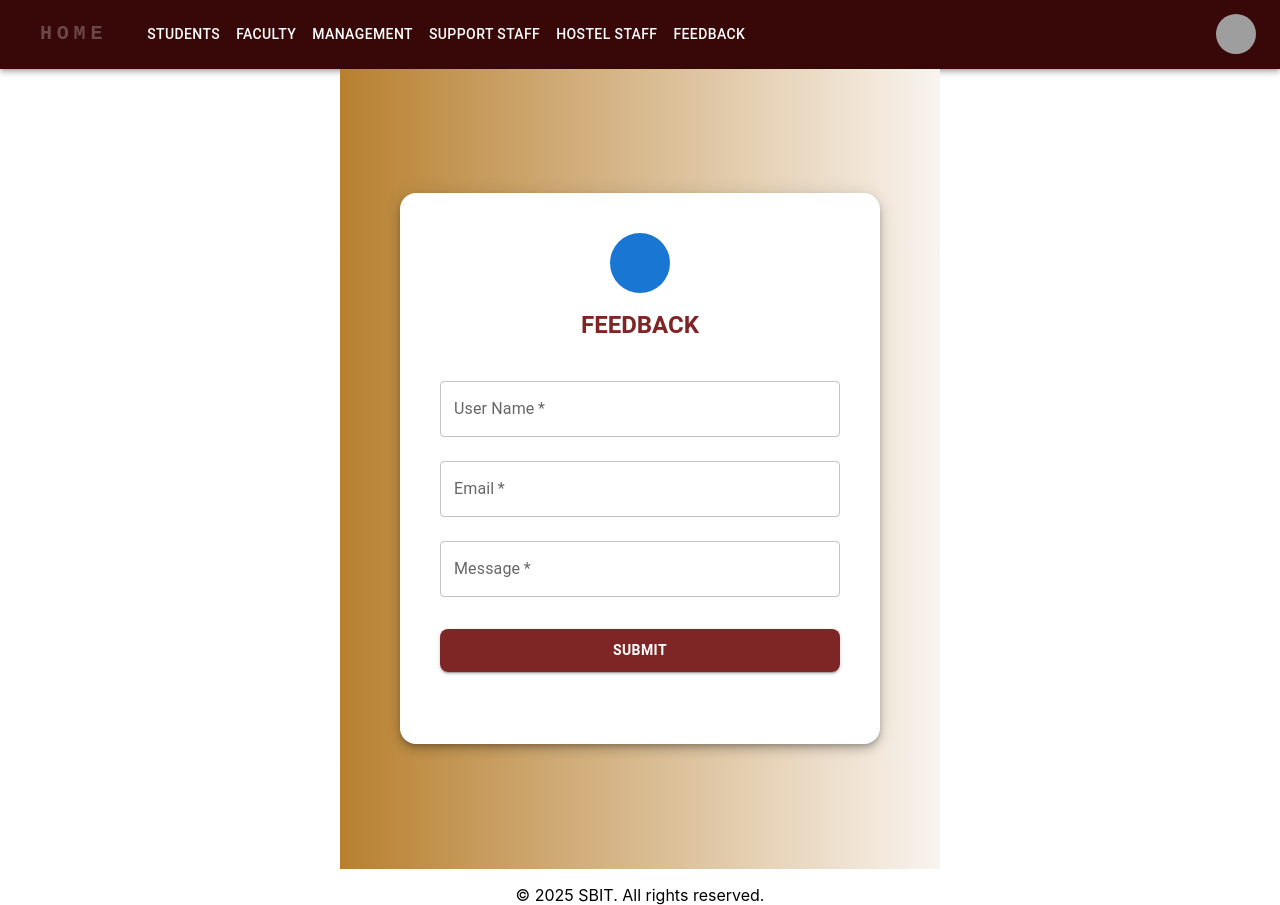
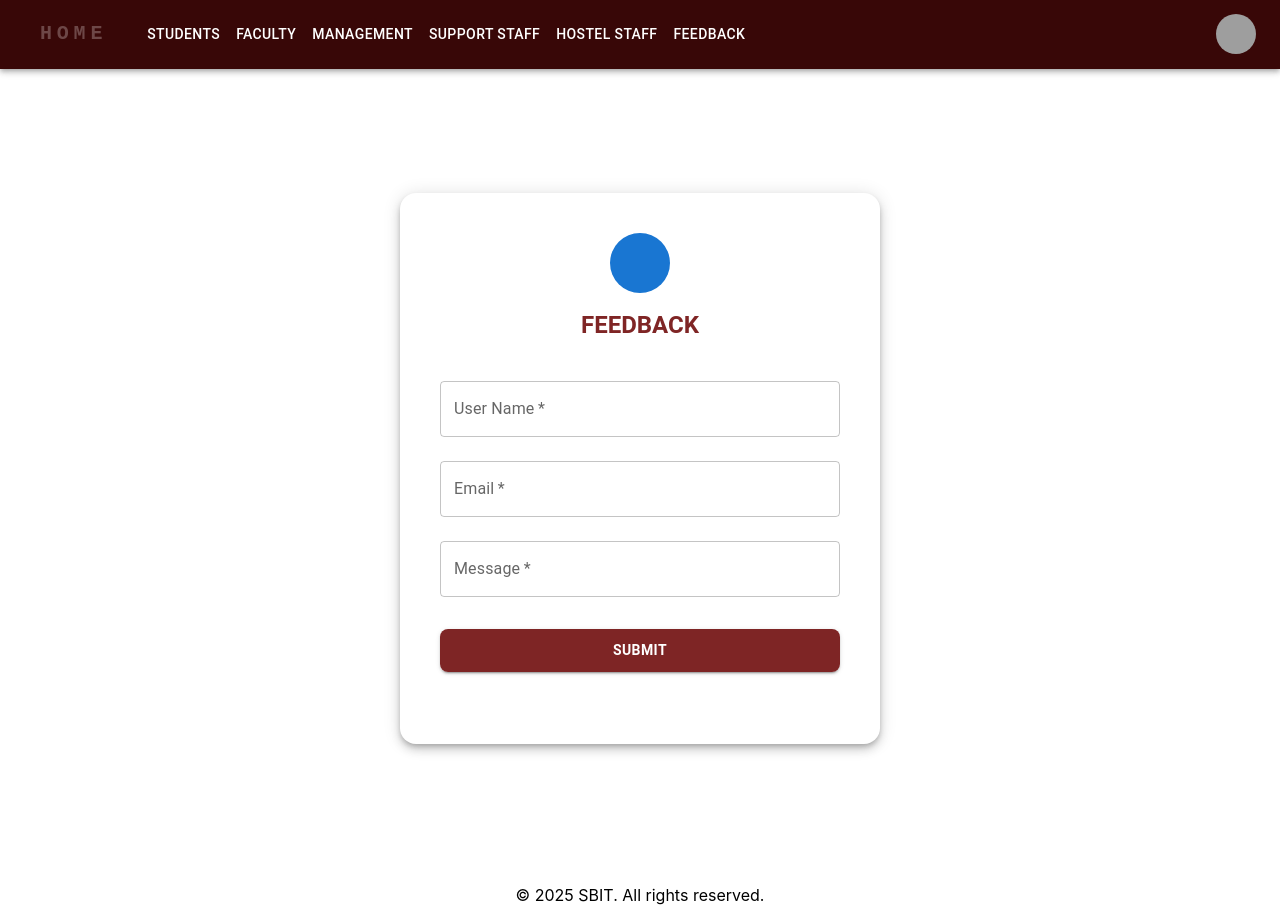
Before and after one commit to nadiyamreen/SBITMERN1NADIYA, a React (Create React App) app in the folder client/: page /feedback in a window 1280 px wide. Built offline with nearby package versions, Linux system fonts and the light colour scheme; sample sign-in values are in the browser's storage; grey boxes are pictures that could not be loaded; some icons are missing.

Commit message:
Update background gradient in FeedBack component

```diff
--- a/client/src/components/FeedBack.js
+++ b/client/src/components/FeedBack.js
@@ -42,7 +42,7 @@ const  FeedBack =() =>{
         justifyContent: "center",
         alignItems: "center",
         minHeight: "100vh",
-        background: "linear-gradient(to right, #b7802fff, #f9f4ef)",
+        background: "linear-gradient(to right, #7bc47, #f9f4ef)",
 
       }}
     >
```
